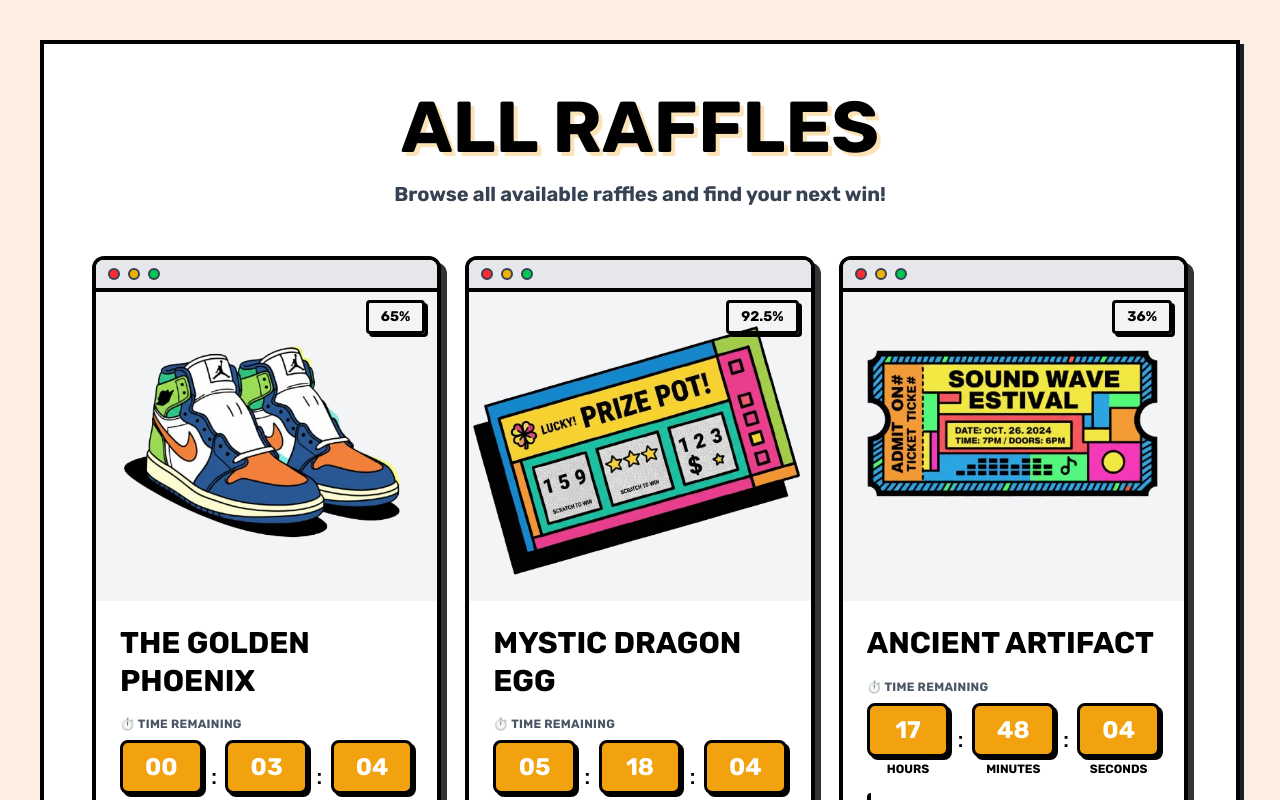
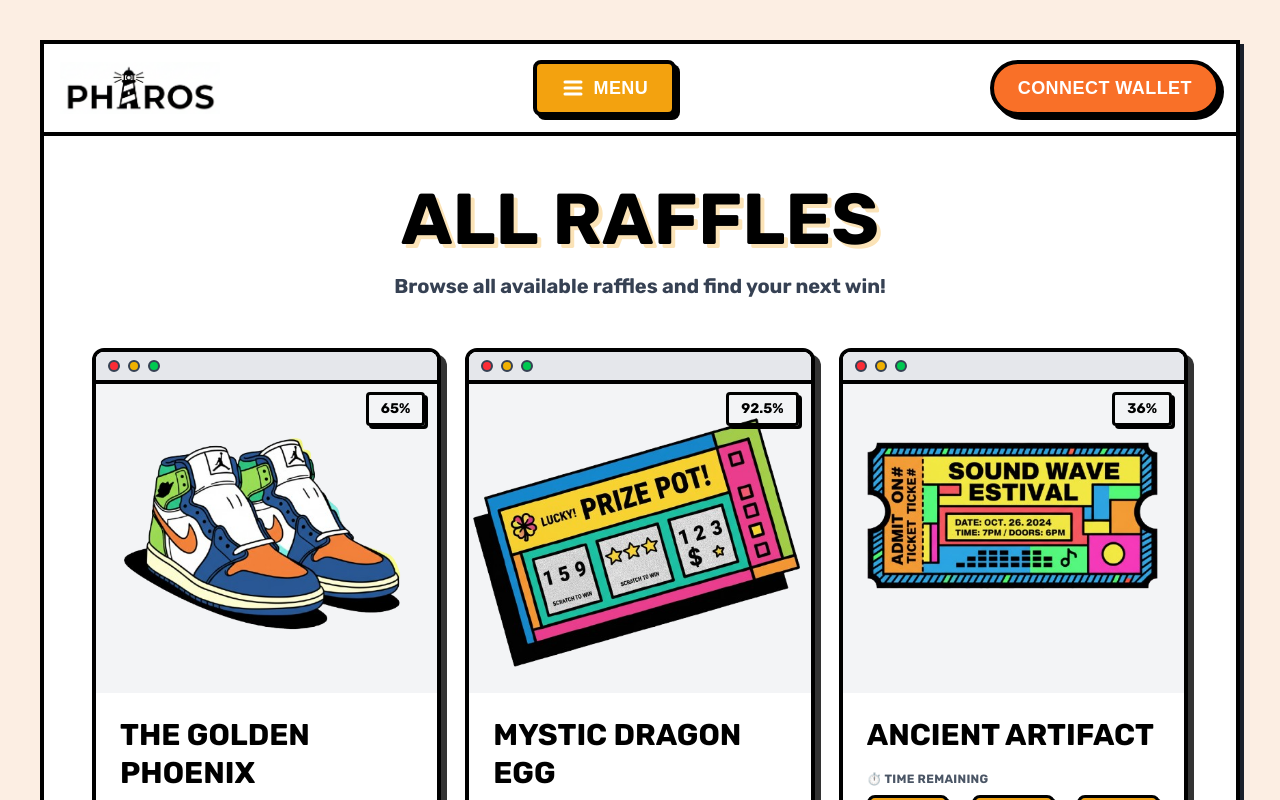
Before and after one commit to lunaria05/pharos, a Next.js app: page /raffle in a window 1280 px wide. Shown: the top 800 px of the page. Built offline with nearby package versions, Linux system fonts and the light colour scheme.

Commit message:
Added navbar in header

```diff
--- a/src/app/raffle/[id]/page.tsx
+++ b/src/app/raffle/[id]/page.tsx
@@ -1,3 +1,4 @@
+import Navbar from '@/Components/Navbar/Navbar'
 import IndividualRaffle from '@/Components/Raffle/IndividualRaffle'
 import { getRaffleById } from '@/data/raffle'
 import { notFound } from 'next/navigation'
@@ -18,6 +19,7 @@ const page = ({ params }: PageProps) => {
 
   return (
     <div className=" min-h-screen border-4 border-black shadow-[4px_4px_0px_#1a202c] my-10  max-w-[1200px] 2xl:max-w-[1400px] mx-auto bg-white">
+        <Navbar/>
       <IndividualRaffle raffle={raffle} />
     </div>
   )
--- a/src/app/raffle/page.tsx
+++ b/src/app/raffle/page.tsx
@@ -1,9 +1,11 @@
+import Navbar from '@/Components/Navbar/Navbar'
 import RaffleList from '@/Components/Raffle/RaffleList'
 import React from 'react'
 
 const page = () => {
   return (
     <div className=" min-h-screen border-4 border-black shadow-[4px_4px_0px_#1a202c] my-10  max-w-[1200px] 2xl:max-w-[1400px] mx-auto bg-white">
+        <Navbar/>
       <RaffleList/>
     </div>
   )
```
